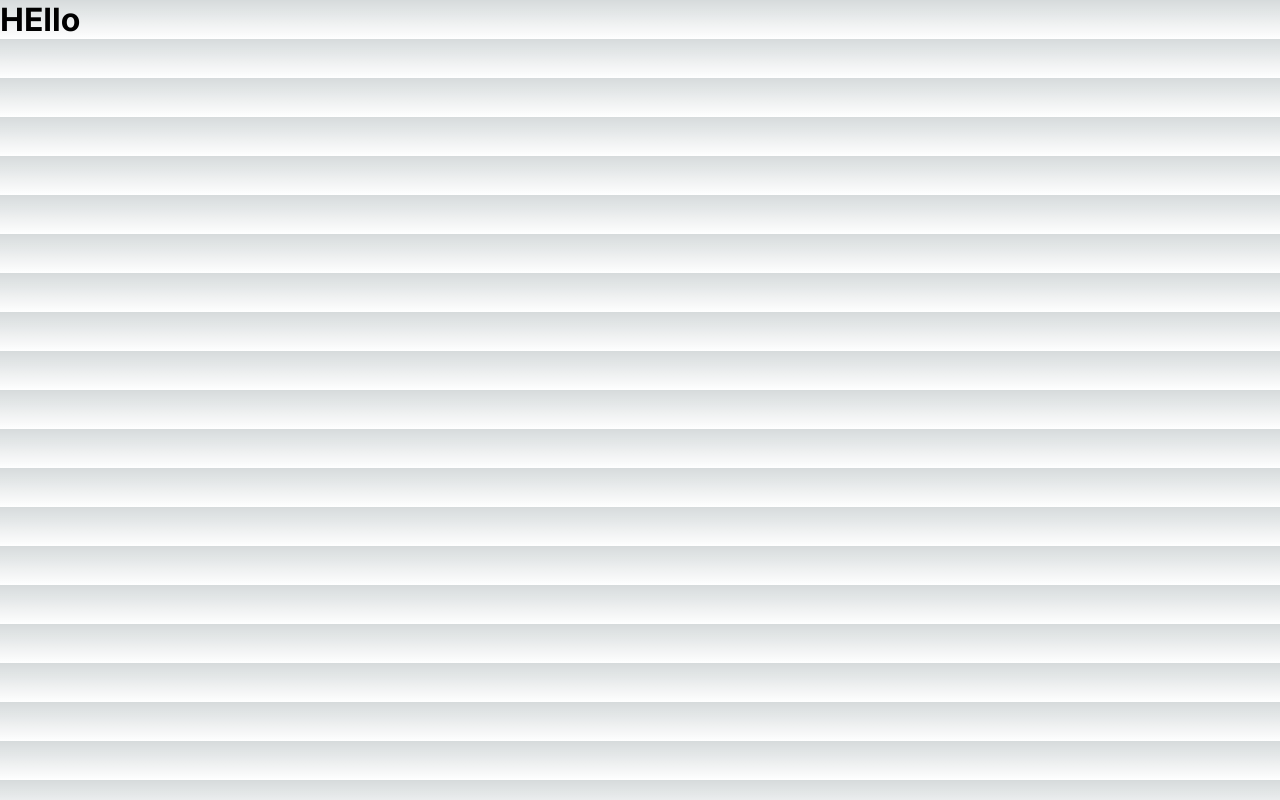
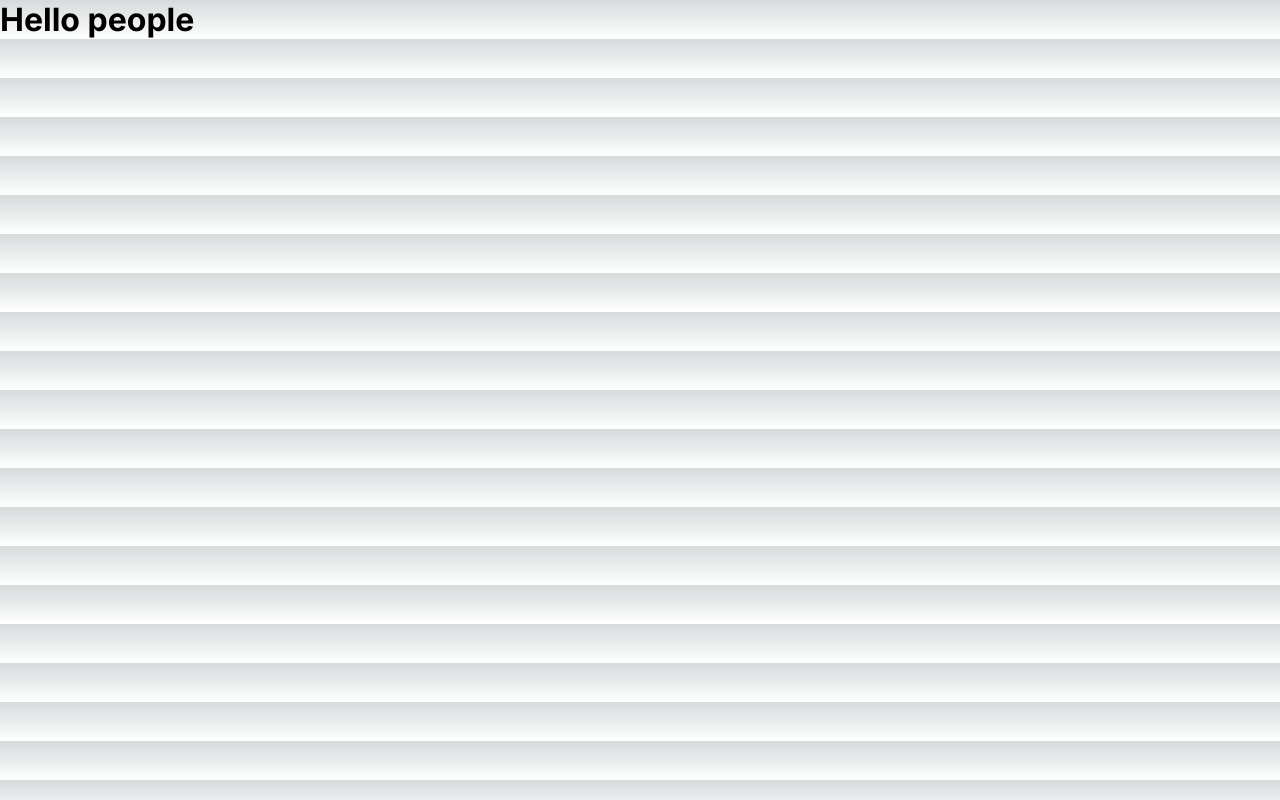
Before and after one commit to pathirny/HarvestHub, a Next.js app in the folder harvesthub/: page / in a window 1280 px wide. Built offline with nearby package versions, Linux system fonts and the light colour scheme.

Commit message:
merge test

```diff
--- a/harvesthub/src/app/page.tsx
+++ b/harvesthub/src/app/page.tsx
@@ -2,5 +2,5 @@ import Image from "next/image";
 import styles from "./page.module.css";
 
 export default function Home() {
-  return <h1>HEllo</h1>;
+  return <h1>Hello people</h1>;
 }
```
